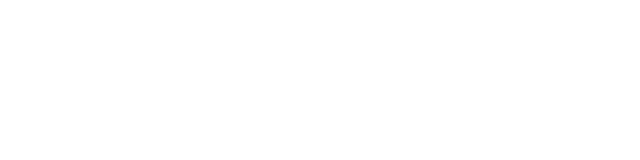
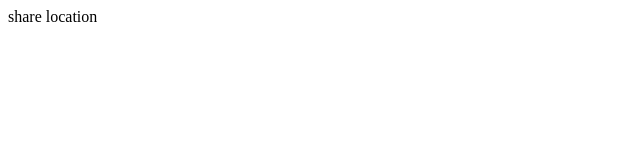
Before and after one commit to AbolfazlPanahiazar/share-location, a React (Create React App) app: page / in a window 1280 px wide. Shown: the top 160 px of the page, without its empty margins (0-640 px from the left). Built offline with nearby package versions, Linux system fonts and the light colour scheme.

Commit message:
Add styled-components, React-router-dom and Provider component

```diff
--- a/package.json
+++ b/package.json
@@ -17,7 +17,9 @@
     "@types/react-dom": "^18.0.0",
     "react": "^18.1.0",
     "react-dom": "^18.1.0",
+    "react-router-dom": "^6.3.0",
     "react-scripts": "5.0.1",
+    "styled-components": "^5.3.5",
     "typescript": "^4.4.2",
     "web-vitals": "^2.1.0"
   },
@@ -48,6 +50,7 @@
     ]
   },
   "devDependencies": {
+    "@types/styled-components": "^5.1.25",
     "@typescript-eslint/eslint-plugin": "^5.23.0",
     "@typescript-eslint/parser": "^5.23.0",
     "eslint": "^8.15.0",
--- a/src/components/App/App.tsx
+++ b/src/components/App/App.tsx
@@ -1,7 +1,9 @@
 import { FC } from "react";
 
+import Provider from "components/Provider/Provider";
+
 const App: FC = () => {
-  return <div></div>;
+  return <Provider>share location</Provider>;
 };
 
 export default App;
--- /dev/null
+++ b/src/components/Provider/Provider.tsx
@@ -0,0 +1,12 @@
+import { FC, ReactNode } from "react";
+import { BrowserRouter } from "react-router-dom";
+
+interface IProviderProps {
+  children: ReactNode;
+}
+
+const Provider: FC<IProviderProps> = ({ children }) => {
+  return <BrowserRouter>{children}</BrowserRouter>;
+};
+
+export default Provider;
```
Also changed, not shown: 1 other file (tests, documents, lock files or other folders).
